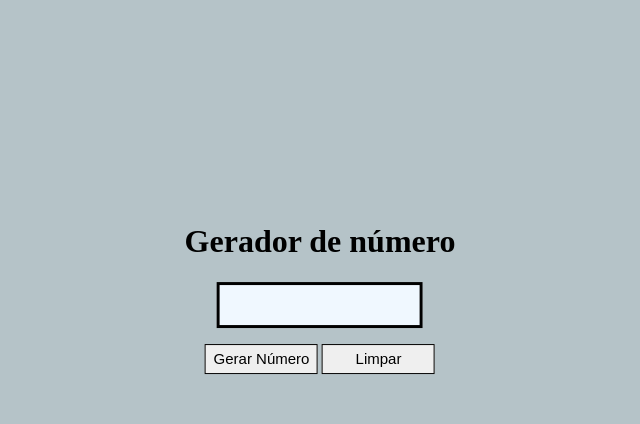
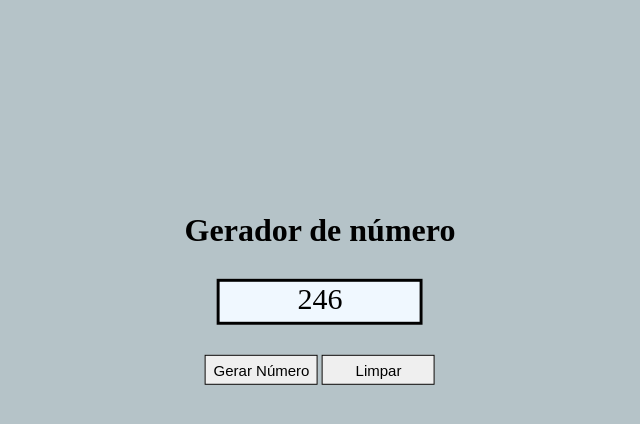
Before and after one commit to luandb90/Sorteador-de-N-mero, a plain HTML site: page index.html in a window 1280 px wide. Both pictures are taken after a click on the button "Gerar Número". Shown: the whole page, without its empty margins (328-968 px from the left). Drawn offline with Linux system fonts and the light colour scheme.

Commit message:
complete

```diff
--- a/index.html
+++ b/index.html
@@ -4,19 +4,18 @@
 <head>
     <meta charset="UTF-8">
     <meta name="viewport" content="width=device-width, initial-scale=1.0">
-    <title>Sorteador de Númerot</title>
+    <title>Sorteador de Números</title>
     <link rel="stylesheet" href="style.css">
 </head>
 
 <body>
     <div class="all">
         <h1>Gerador de número</h1>
-        <p class="resultado"></p>
-        <button onclick="gerar()" id="btn-gerar" class="botaogerar" >Gerar Número</button>
-        <button onclick="limpar()" id="btn-limpar" class="botaolimpar" >Limpar</button>
-
+        <p class="resultado" id="resultado"  placeholder="0 até 1.000"></p>
+        <button onclick="gerarNumero()" id="btn-gerar" class="botaogerar">Gerar Número</button>
+        <button onclick="limpar()" id="btn-limpar" class="botaolimpar">Limpar</button>
     </div>
 
 </body>
-<script src="scriptp.js"></script>
+<script src="script.js"></script>
 </html>
--- /dev/null
+++ b/script.js
@@ -0,0 +1,8 @@
+function gerarNumero() {
+    const numero = Math.floor(Math.random() * 1000) + 1;
+    document.getElementById('resultado').innerText = numero;
+}
+
+function limpar() {
+    document.getElementById('resultado').innerText = '';
+}
--- a/scriptp.js
+++ /dev/null
@@ -1,6 +0,0 @@
-
-let num;
-(function(){
-    const random = (num) => Math.floor (Math.random * num);
-    console.log(random(100))
-})();
--- a/style.css
+++ b/style.css
@@ -18,15 +18,19 @@ body{
 
 .resultado{
     display: flex;
+    font-size: 30px;
+    justify-content: center;
     height: 40px;
     width: 200px;
     margin-left: 12%;
     border: 3px solid;
     border-color: black;
     background-color: aliceblue;
-    color: brown;
+
 
 }
+
+
 
 .botaogerar{
     height: 30px;
```
